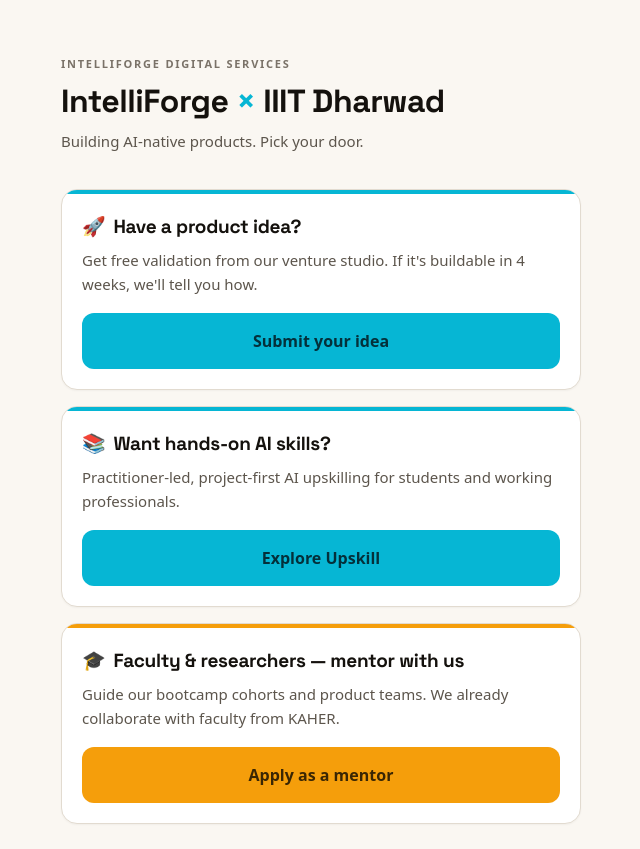
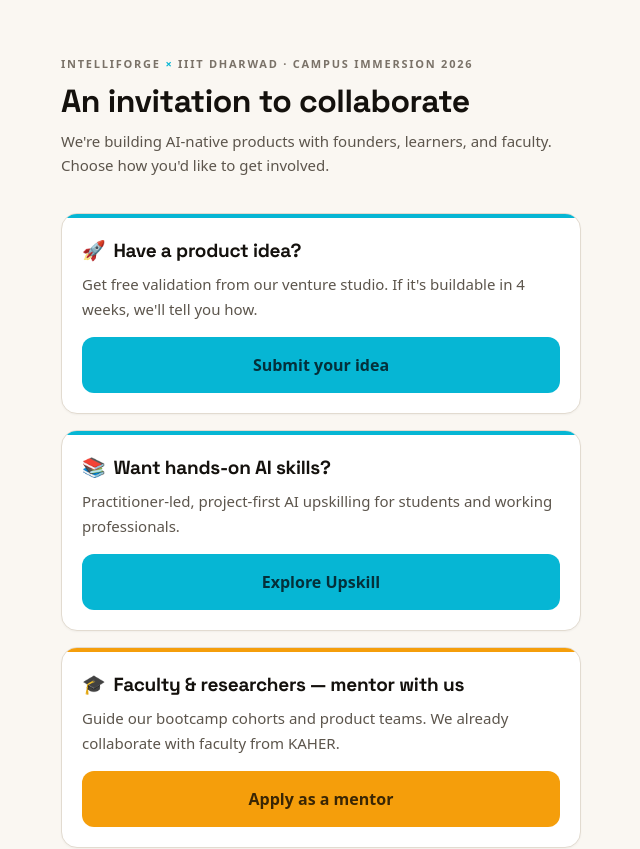
Before and after one commit to gengirish/BuildwithAiGiri, a Next.js app: page /campus in a window 1280 px wide. Shown: the top 849 px of the page, without its empty margins (319-959 px from the left). Built offline with nearby package versions, Linux system fonts and the light colour scheme.

Commit message:
feat(campus): reframe hero as "An invitation to collaborate"
Warmer partnership framing over the transactional "pick your door" — new
headline, subline, and flyer copy. Routing tiles unchanged. Tests updated.

Co-Authored-By: Claude Opus 4.8 (1M context) <noreply@anthropic.com>

```diff
--- a/scripts/generate-campus-assets.mjs
+++ b/scripts/generate-campus-assets.mjs
@@ -71,8 +71,8 @@ function flyerHtml(qrDataUri) {
 </head>
 <body>
   <div class="kicker">IntelliForge × IIIT Dharwad · Campus Immersion 2026</div>
-  <h1>Scan to build with IntelliForge</h1>
-  <div class="sub">Building AI-native products. Pick your door.</div>
+  <h1>An invitation to collaborate</h1>
+  <div class="sub">Scan to build AI-native products with us — as a founder, a learner, or a mentor.</div>
 
   <div class="qr-wrap"><img src="${qrDataUri}" alt="QR code to ${TARGET}" /></div>
   <div class="qr-url">mvplabs.intelliforge.tech/campus</div>
--- a/src/app/campus/page.tsx
+++ b/src/app/campus/page.tsx
@@ -8,12 +8,13 @@ function withUtm(url: string): string {
 }
 
 export const metadata: Metadata = {
-  title: "IntelliForge × IIIT Dharwad — Pick your door",
+  title: "IntelliForge × IIIT Dharwad — An Invitation to Collaborate",
   description:
-    "Submit a product idea, upskill in AI, or mentor our cohorts. IntelliForge Digital Services at the IIIT Dharwad Campus Immersion Program.",
+    "An invitation to collaborate with IntelliForge — submit a product idea, upskill in AI, or mentor our cohorts. At the IIIT Dharwad Campus Immersion Program.",
   openGraph: {
-    title: "IntelliForge × IIIT Dharwad",
-    description: "Building AI-native products. Pick your door.",
+    title: "IntelliForge × IIIT Dharwad — An Invitation to Collaborate",
+    description:
+      "We're building AI-native products with founders, learners, and faculty. Choose how you'd like to get involved.",
     url: "https://mvplabs.intelliforge.tech/campus",
     type: "website",
   },
@@ -73,13 +74,15 @@ export default function CampusPage() {
       <div className="mx-auto w-full max-w-[560px] px-5 py-10 sm:py-14">
         <header className="mb-9">
           <p className="text-[11px] font-semibold uppercase tracking-[0.16em] text-[#7a7268]">
-            IntelliForge Digital Services
+            IntelliForge <span className="text-[#06b6d4]">×</span> IIIT Dharwad
+            {" · "}Campus Immersion 2026
           </p>
           <h1 className="campus-heading mt-2 text-[26px] leading-tight font-bold sm:text-[32px]">
-            IntelliForge <span className="text-[#06b6d4]">×</span> IIIT Dharwad
+            An invitation to collaborate
           </h1>
           <p className="mt-2 text-[15px] leading-relaxed text-[#5c554c]">
-            Building AI-native products. Pick your door.
+            We&apos;re building AI-native products with founders, learners, and
+            faculty. Choose how you&apos;d like to get involved.
           </p>
         </header>
 
```
Also changed, not shown: 1 other file (tests, documents, lock files or other folders).
